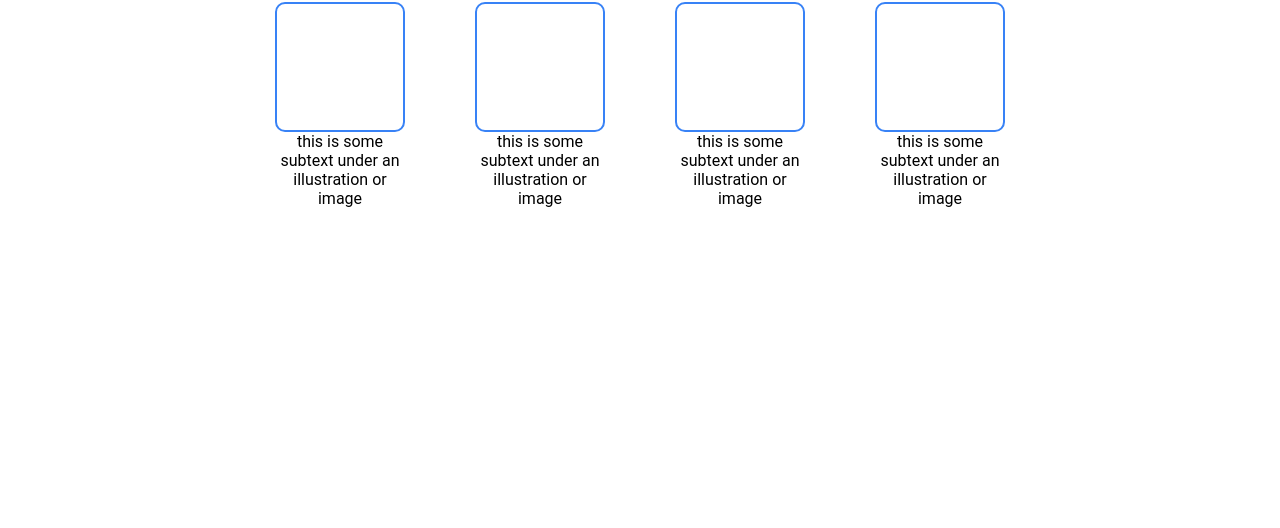
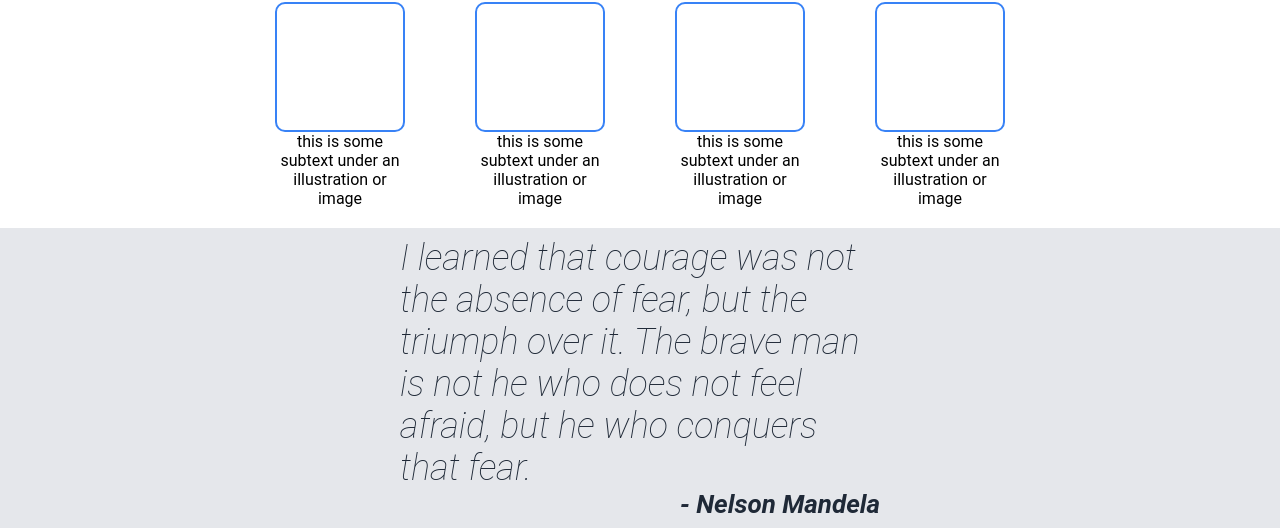
Before and after one commit to Aleskoss/landing-page, a plain HTML site: page index.html in a window 1280 px wide. Shown: the part 520-1048 px from the top of the page. Before the commit the page ends 800 px from the top, so only its background shows below. Drawn offline with Linux system fonts and the light colour scheme.

Commit message:
Create and style quote section

```diff
--- a/index.html
+++ b/index.html
@@ -44,7 +44,10 @@
             </div>
             </div>
     </div>
-    <div class="">
+    <div class="quote-section">
+        <p>I learned that courage was not the absence of fear, but the triumph over it. The brave man is not he who does not feel afraid, but he who conquers that fear. <span class="quote-author">- Nelson Mandela</span></p>
+    </div>
+    <div class="call-to-action">
 
     </div>
 </body>
--- a/styles/style.css
+++ b/styles/style.css
@@ -97,3 +97,21 @@ h2{
 .information-pictures p{
     text-align: center;
 }
+.quote-section{
+    display: flex;
+    justify-content: center;
+    align-items: center;
+    height: 200px;
+    background-color: #E5E7EB;
+    padding: 150px 400px;
+    font-size: 36px;
+    font-style: italic;
+    font-weight: lighter;
+    color: #1f2937;
+}
+.quote-author{
+    font-weight: bold;
+    display: block;
+    font-size: 26px;
+    text-align: right;
+}
```
